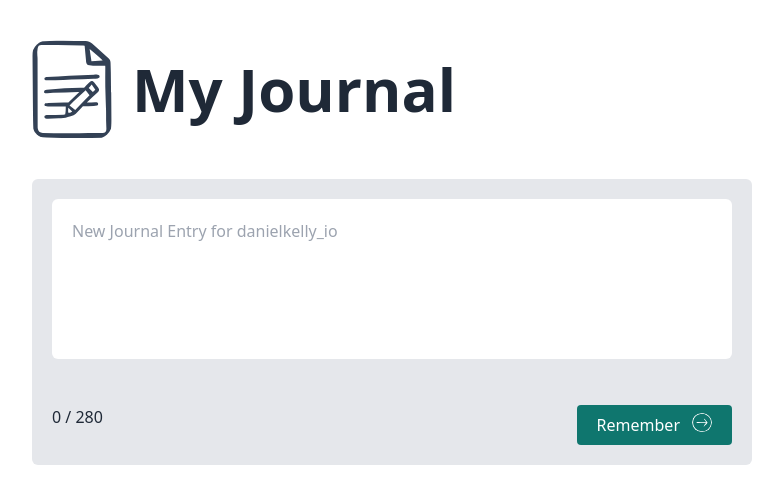
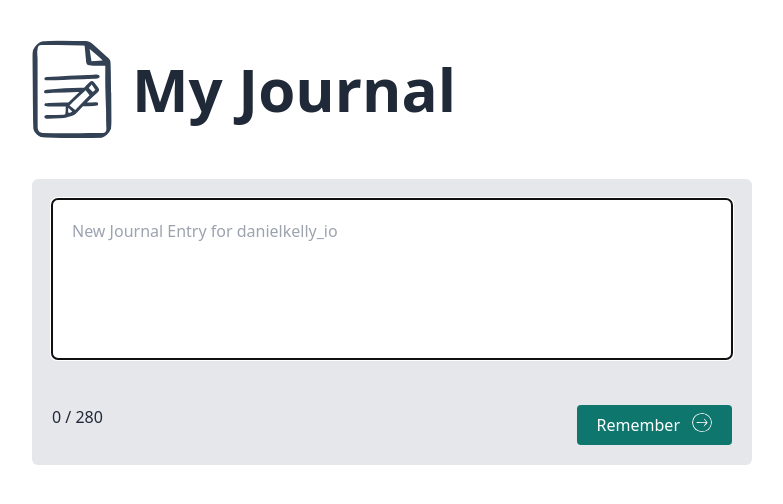
Before and after one commit to bitsnaps/journal-demo-ts-vue3, a Vue app: page / in a window 1280 px wide. Shown: the top 504 px of the page, without its empty margins (248-1031 px from the left). Built offline with nearby package versions, Linux system fonts and the light colour scheme.

Commit message:
focus textarea

```diff
--- a/src/components/EntryEditor.vue
+++ b/src/components/EntryEditor.vue
@@ -3,7 +3,7 @@ import EmojiField from "@/components/EmojiField.vue"
 import ArrowCircleRight from "@/assets/icons/arrow-circle-right.svg"
 import type Emoji from '@/types/Emoji'
 import type Entry from "@/types/Entry";
-import { ref, computed } from 'vue'
+import { ref, computed, onMounted } from 'vue'
 
 // Data
 const body = ref('')
@@ -17,6 +17,12 @@ const emoji = ref<Emoji | null>(null)
 const charCount = computed(() => body.value.length)
 // You can explicitly type charCount like so:
 // const charCount = computed<number>(() => body.value.length)
+
+// Template refs
+
+// The " | null" here is necessary since the textarea wont exist until the compoenent is mounted to the DOM
+const textarea = ref<HTMLTextAreaElement | null>(null)
+onMounted(() =>  textarea.value?.focus() )
 
 
 // Events
@@ -57,6 +63,7 @@ const handleSubmit = () => {
 <template>
   <form class="entry-form" @submit.prevent="handleSubmit">
     <textarea
+      ref="textarea"
       :value="body"
       @keyup="handleTextInput"
       placeholder="New Journal Entry for danielkelly_io">
```
